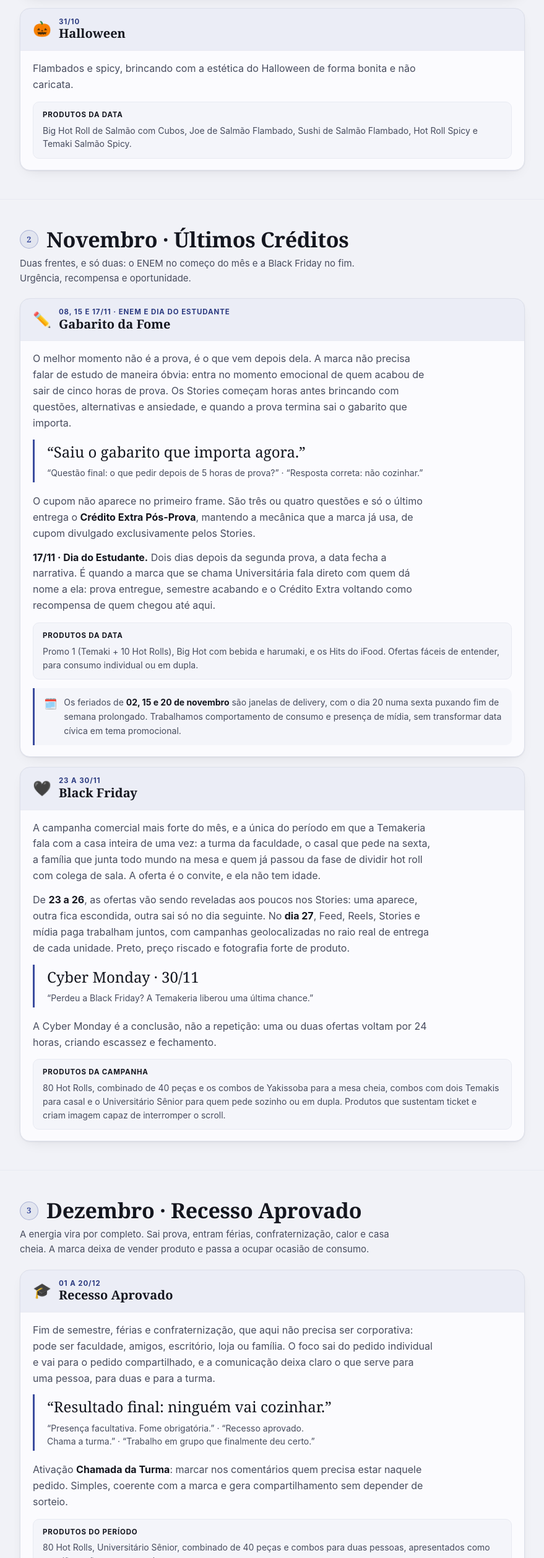
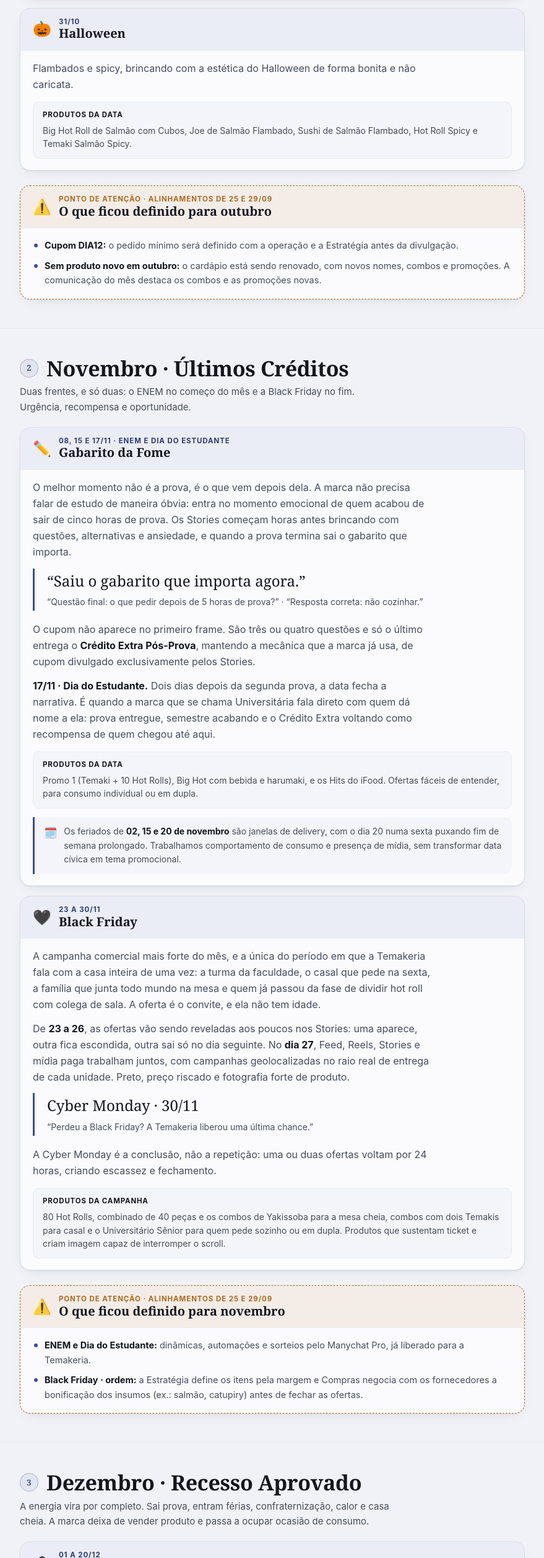
Before and after one commit to dev-seven7/temakeria-out-nov-dez, a plain HTML site: page index.html in a window 1280 px wide. Shown: the part 1610-4123 px from the top of the page at 62% size, without its empty margins (200-1079 px from the left). Drawn offline with Linux system fonts and the light colour scheme.

Commit message:
feat(gm): quadros de ponto de atencao por mes com o que ficou definido nas calls de 25 e 29/09
Co-Authored-By: Claude Opus 5.5 <noreply@anthropic.com>

```diff
--- a/index.html
+++ b/index.html
@@ -188,6 +188,14 @@
         <div class="prod"><b>Produtos da data</b>Big Hot Roll de Salmão com Cubos, Joe de Salmão Flambado, Sushi de Salmão Flambado, Hot Roll Spicy e Temaki Salmão Spicy.</div>
       </div>
     </div>
+
+    <div class="benefit atencao" style="margin-top:24px;border:1px dashed var(--warn);">
+      <div class="bhead" style="background:var(--warn-bg);"><span class="bic">⚠️</span><div class="bt"><small style="color:var(--warn);">Ponto de atenção · alinhamentos de 25 e 29/09</small>O que ficou definido para outubro</div></div>
+      <div class="bbody"><ul class="ilist" style="margin-top:0;">
+        <li><strong>Cupom DIA12:</strong> o pedido mínimo será definido com a operação e a Estratégia antes da divulgação.</li>
+        <li><strong>Sem produto novo em outubro:</strong> o cardápio está sendo renovado, com novos nomes, combos e promoções. A comunicação do mês destaca os combos e as promoções novas.</li>
+      </ul></div>
+    </div>
   </div>
 </section>
 
@@ -217,6 +225,14 @@
         <p class="plain" style="margin:0;">A Cyber Monday é a conclusão, não a repetição: uma ou duas ofertas voltam por 24 horas, criando escassez e fechamento.</p>
         <div class="prod"><b>Produtos da campanha</b>80 Hot Rolls, combinado de 40 peças e os combos de Yakissoba para a mesa cheia, combos com dois Temakis para casal e o Universitário Sênior para quem pede sozinho ou em dupla. Produtos que sustentam ticket e criam imagem capaz de interromper o scroll.</div>
       </div>
+    </div>
+
+    <div class="benefit atencao" style="margin-top:24px;border:1px dashed var(--warn);">
+      <div class="bhead" style="background:var(--warn-bg);"><span class="bic">⚠️</span><div class="bt"><small style="color:var(--warn);">Ponto de atenção · alinhamentos de 25 e 29/09</small>O que ficou definido para novembro</div></div>
+      <div class="bbody"><ul class="ilist" style="margin-top:0;">
+        <li><strong>ENEM e Dia do Estudante:</strong> dinâmicas, automações e sorteios pelo Manychat Pro, já liberado para a Temakeria.</li>
+        <li><strong>Black Friday · ordem:</strong> a Estratégia define os itens pela margem e Compras negocia com os fornecedores a bonificação dos insumos (ex.: salmão, catupiry) antes de fechar as ofertas.</li>
+      </ul></div>
     </div>
   </div>
 </section>
@@ -253,6 +269,16 @@
         <div class="prod"><b>Produtos do período</b>Temakis, Hot Rolls, Big Hot e combos, com a sobremesa no upsell. O <strong>Big Hot de doce de leite com paçoca</strong> é o destaque, novidade, brasileiro e inesperado dentro de uma temakeria, apoiado pelos harumakis de doce de leite, Romeu e Julieta, banana com Nutella e Nutella.</div>
         <div class="opnote"><span class="ic">🎆</span><div><strong>31/12 · Último Pedido do Ano</strong> fecha a temporada, condicionado ao horário real de funcionamento de cada unidade.</div></div>
       </div>
+    </div>
+
+    <div class="benefit atencao" style="margin-top:24px;border:1px dashed var(--warn);">
+      <div class="bhead" style="background:var(--warn-bg);"><span class="bic">⚠️</span><div class="bt"><small style="color:var(--warn);">Ponto de atenção · alinhamentos de 25 e 29/09</small>O que ficou definido para dezembro</div></div>
+      <div class="bbody"><ul class="ilist" style="margin-top:0;">
+        <li><strong>Barcos:</strong> os combinados para casal foram aprovados pelo Felipe Vecchi. Entram no fim do ano e passam a fazer parte do DNA da marca.</li>
+        <li><strong>Verão:</strong> produtos mais frescos e os novos itens com camarão do cardápio novo. O produto com manga saiu do cardápio.</li>
+        <li><strong>Alma da marca:</strong> matéria com a assessoria de imprensa e mais influenciadores, para criar vínculo emocional além do produto.</li>
+        <li><strong>Olhando para 2027:</strong> calendário com produtos temáticos criados com o Felipe Vecchi com antecedência (ex.: Dia dos Namorados).</li>
+      </ul></div>
     </div>
   </div>
 </section>
```
